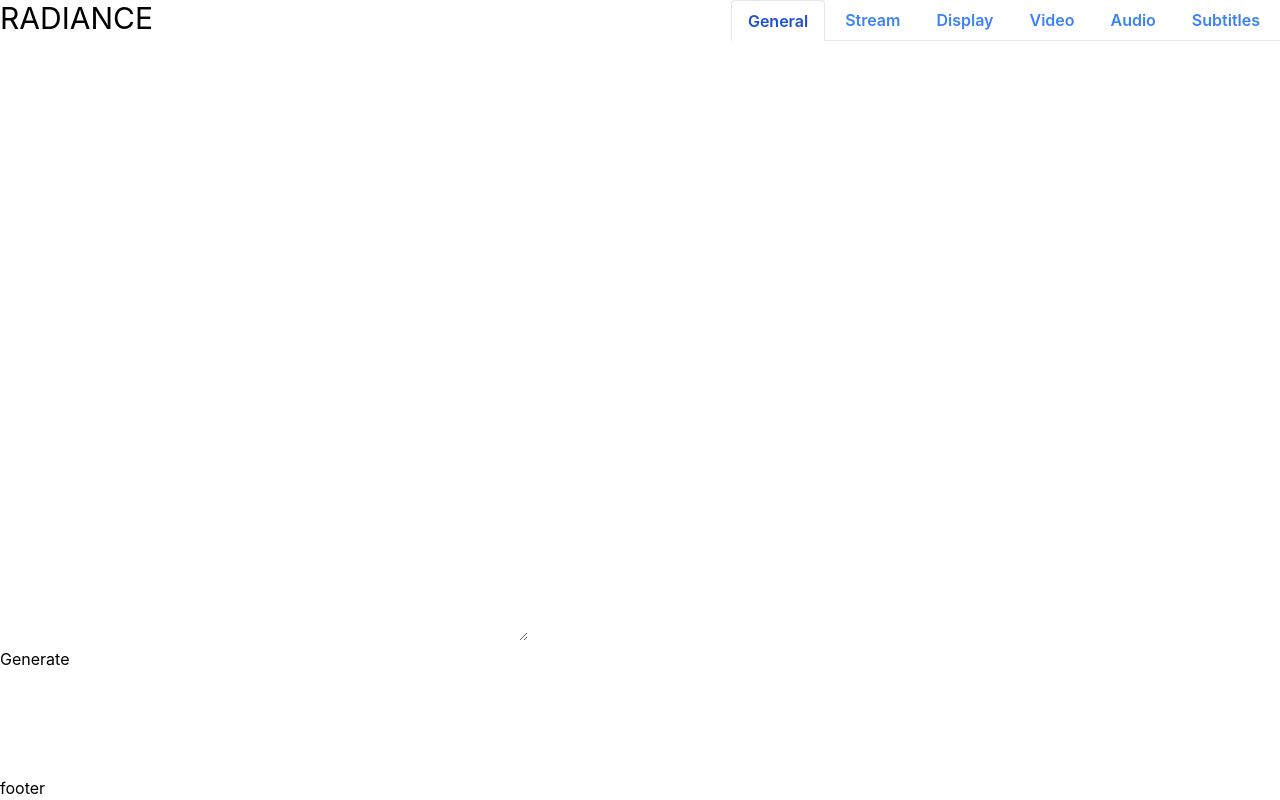
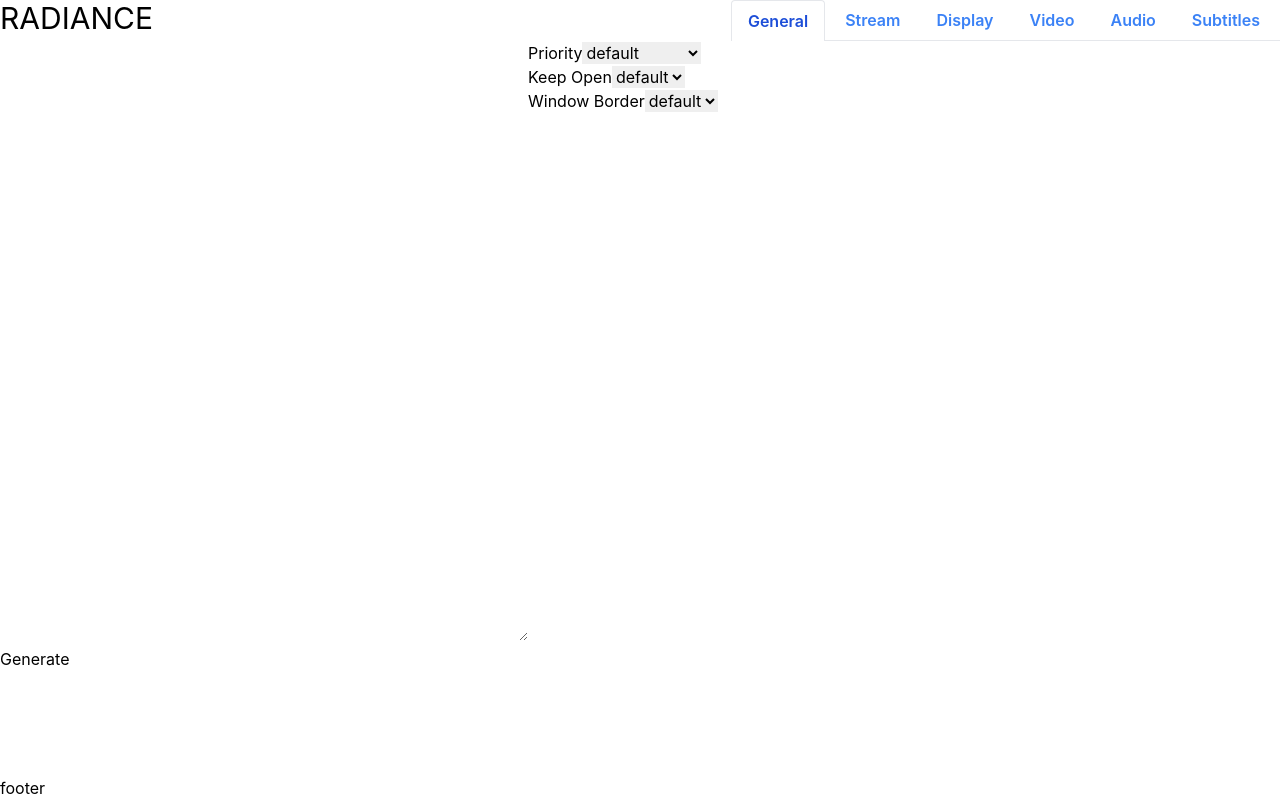
Before and after one commit to vishal-joshy/radiance, a React (Create React App) app: page / in a window 1280 px wide. Built offline with nearby package versions, Linux system fonts and the light colour scheme.

Commit message:
Fix dropdown not rendering

```diff
--- a/src/pages/General/General.tsx
+++ b/src/pages/General/General.tsx
@@ -39,9 +39,14 @@ function General(): ReactElement {
 
   return (
     <Layout>
-      {generalTemplate.map(({ id, label, options }) => {
-        <DropDown id={id} label={label} values={options} handleChange={handleChange} />;
-      })}
+      {generalTemplate.map(({ id, label, options }) => (
+        <DropDown
+          id={id}
+          label={label}
+          values={options}
+          handleChange={handleChange}
+        />
+      ))}
     </Layout>
   );
 }
```
